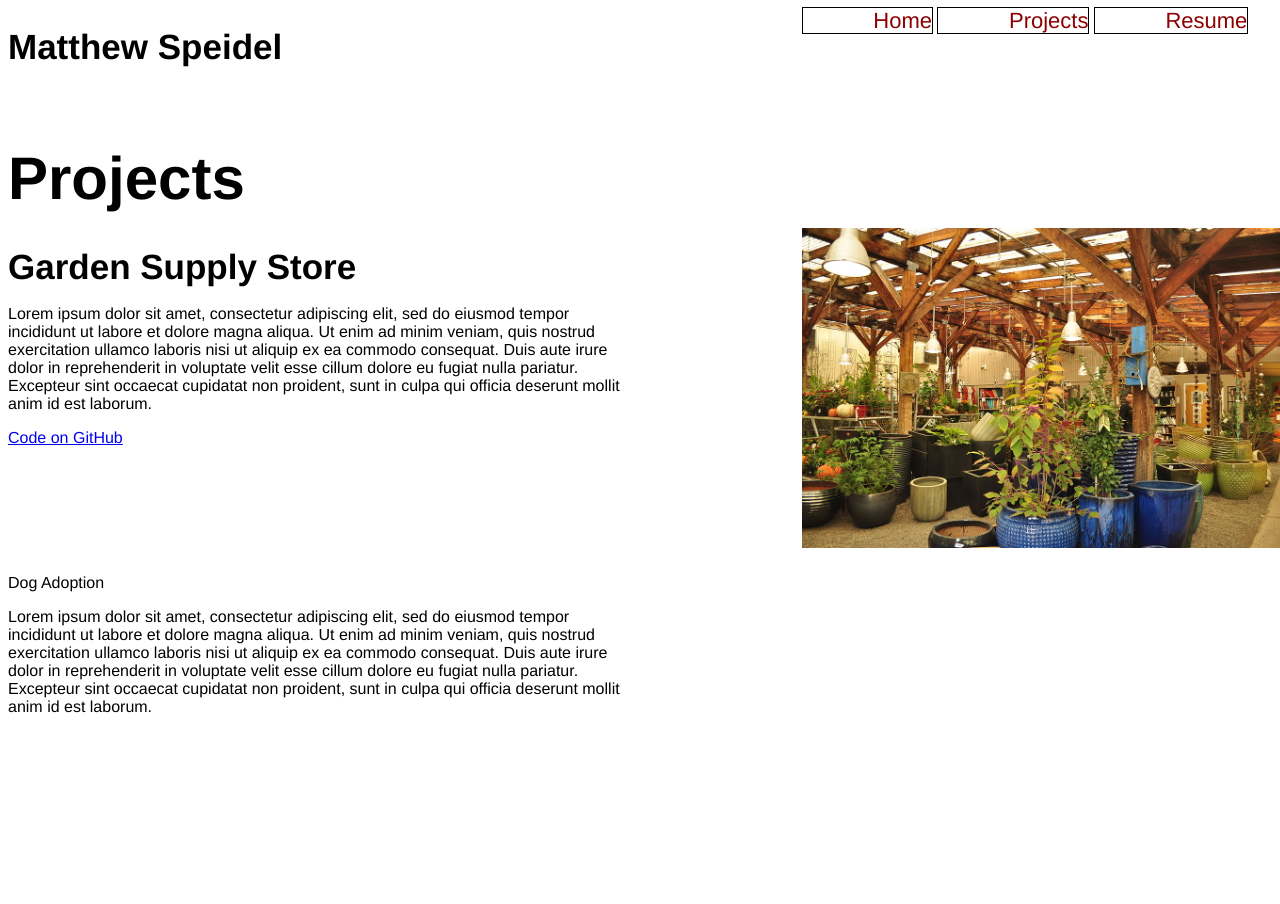
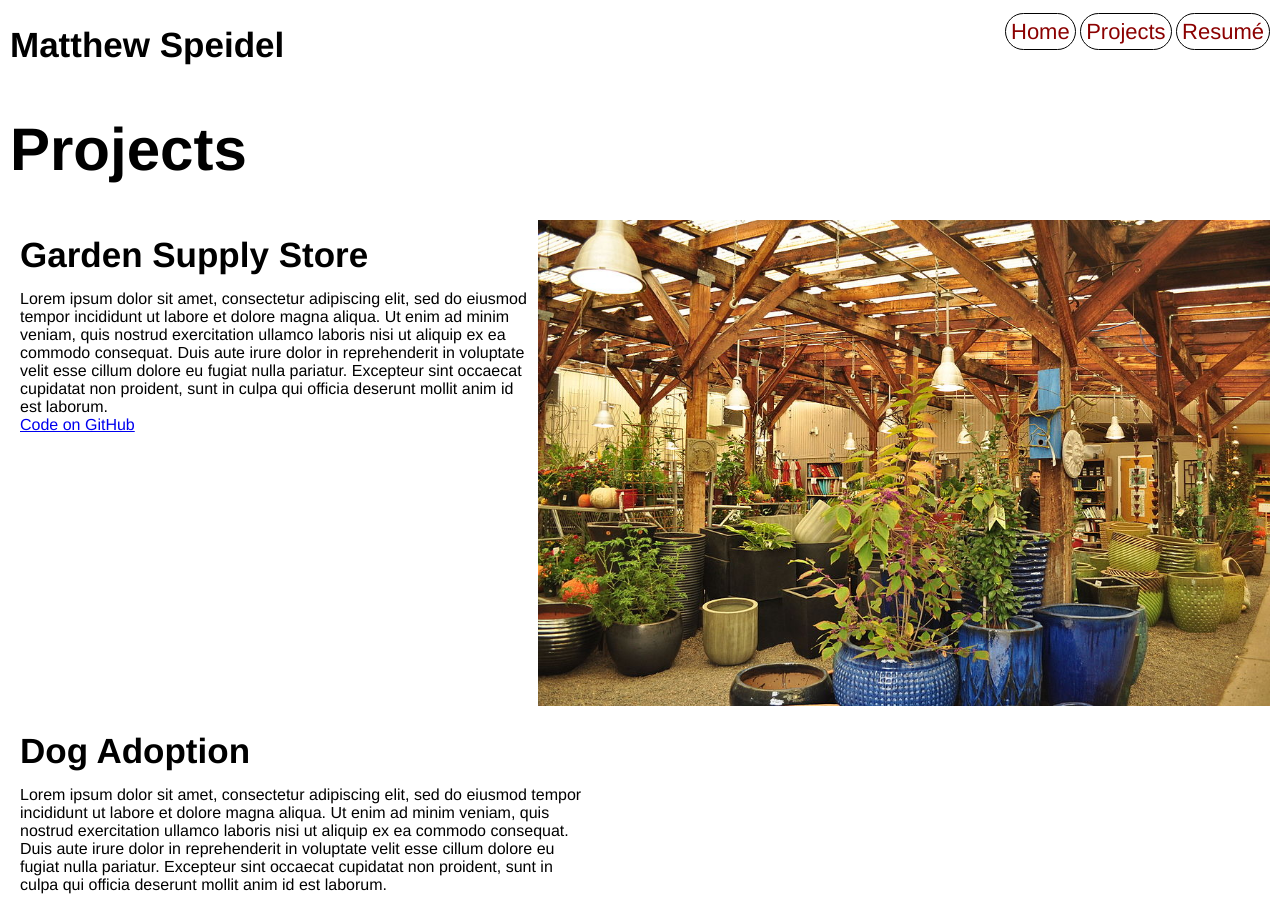
Before and after one commit to mattspeidel/portfolio, a plain HTML site: page portfolio/projects.html in a window 1280 px wide. Before the commit the page ends 800 px from the top, so only its background shows below. Drawn offline with Linux system fonts and the light colour scheme.

Commit message:
converted from grid to flexbox

```diff
--- a/portfolio/projects.html
+++ b/portfolio/projects.html
@@ -8,32 +8,33 @@
     <link rel="stylesheet" href="style.css">
 </head>
 <body>
-    <div class="container1">
-        <div class="header">
-            <p style="box1">Matthew Speidel</p>
-        </div>
-        <nav class="box2">
+        <div class="container">
+                <p class="header">Matthew Speidel</p>
+                <nav>
                     <a class="navlinks" href="index.html">Home</a>
                     <a class="navlinks" href="projects.html">Projects</a>
-            <a class="navlinks" href="resume.html">Resume</a>
+                    <a class="navlinks" href="resume.html">Resumé</a>
                 </nav>
-        <div class="box9">
-            <p class="bigname">Projects</p>
         </div>
-        <div class="box5">
+        <p class="bigname bigname-proj">Projects</p>
+        <div class="container">
+            <div class="paragraph">
                 <p class="header">Garden Supply Store</p>
                 <p>Lorem ipsum dolor sit amet, consectetur adipiscing elit, sed do eiusmod tempor incididunt ut labore et dolore magna aliqua. Ut enim ad minim veniam, quis nostrud exercitation ullamco laboris nisi ut aliquip ex ea commodo consequat. Duis aute irure dolor in reprehenderit in voluptate velit esse cillum dolore eu fugiat nulla pariatur. Excepteur sint occaecat cupidatat non proident, sunt in culpa qui officia deserunt mollit anim id est laborum.</p>
                 <!-- <a href="">Live site</a> -->
                 <a href="https://github.com/mattspeidel/w1d2-small-business-html-mattspeidel">Code on GitHub</a>
             </div>
+            <div class="image1">
                 <img class="box6" src="images/store-interior.jpg" alt="image of store interior">
-        <div class="box7">
-            <p>Dog Adoption</p>
+            </div>
+        </div>
+        <div class="container">
+            <div class="paragraph">
+                <p class="header">Dog Adoption</p>
                 <p>Lorem ipsum dolor sit amet, consectetur adipiscing elit, sed do eiusmod tempor incididunt ut labore et dolore magna aliqua. Ut enim ad minim veniam, quis nostrud exercitation ullamco laboris nisi ut aliquip ex ea commodo consequat. Duis aute irure dolor in reprehenderit in voluptate velit esse cillum dolore eu fugiat nulla pariatur. Excepteur sint occaecat cupidatat non proident, sunt in culpa qui officia deserunt mollit anim id est laborum.</p>
                 <!-- <a href="">Live site</a> -->
                 <!-- <a href="">Code on GitHub</a> -->
         </div>
         </div>
-
 </body>
 </html>
--- a/portfolio/style.css
+++ b/portfolio/style.css
@@ -1,78 +1,58 @@
 * {
     box-sizing: border-box;
     font-family: 'Helvetica', Arial, Sans-serif;
+    margin: 0;
+    padding: 0;
 }
-.container1 {
-    display: grid;
-    grid-template-columns: 1fr 1fr;
-    grid-template-rows: 100px 100px 100px 100px 100px 100px 100px;
-    grid-gap: 10px;
+.container {
+    display: flex;
+    justify-content: space-between;
+    margin: 10px;
 }
-.box1 {
-    grid-column: 1;
-    grid-row: 1;
-}
-.box2 {
-    grid-column: 2;
-    grid-row: 1;
-    margin-left: 25%;
-}
-.box3 {
-    grid-column: 1;
-    grid-row: 2 / 7;
-    width: 100%;
-}
-.box4 {
-    grid-column: 2;
-    grid-row: 2 / 7;
-    width: 100%;
-}
-.box5 {
-    grid-column: 1;
-    grid-row: 3 / 5;
-    width: 100%;
-}
-.box6 {
-    grid-column: 2;
-    grid-row: 3 / 6;
-    height: 100%;
-    margin-left: 25%;
-}
-.box7 {
-    grid-column: 1;
-    grid-row: 6 / 8;
-    width: 100%;
-}
-.box8 {
-    grid-column: 2;
-    grid-row: 6 / 8;
-    width: 100%;
-}
-.box9 {
-    grid-column: 1;
-    grid-row: 2;
-    width: 100%;
+.container2 {
+    display: flex;
+    margin: 10px;
 }
 .header {
     font-size: 35px;
     font-weight: bold;
-    line-height: 0.2;
+    line-height: 2;
 }
 .navlinks {
     text-decoration: none;
     color: darkred;
-    padding-left: 15%;
+    padding: 5px;
     font-size: 22px;
     border: 1px solid black;
+    border-radius: 20px;
+    line-height: 2;
 }
 .navlinks:hover {
     text-decoration: none;
-    padding-left: 15%;
+    padding: 5px;
     font-size: 22px;
     border: 1px solid black;
+    border-radius: 20px;
+    line-height: 2;
     background-color: lightgray;
+}
+img {
+    display: block;
+    width: 100%;
+    height: auto;
+  }
+.image1 {
+    width: 800px;
+}
+.paragraph {
+    width: 45%;
+    margin-left: 10px;
 }
 .bigname {
     font-size: 60px;
     font-weight: bold;
-    line-height: 0.02;
+    line-height: 2;
+}
+.bigname-proj {
+    margin-left: 10px;
+}
```
Also changed, not shown: portfolio/index.html (+11 -8 lines), portfolio/resume.html (+9 -11 lines). Lines whose indentation alone changed are shown as unchanged.
